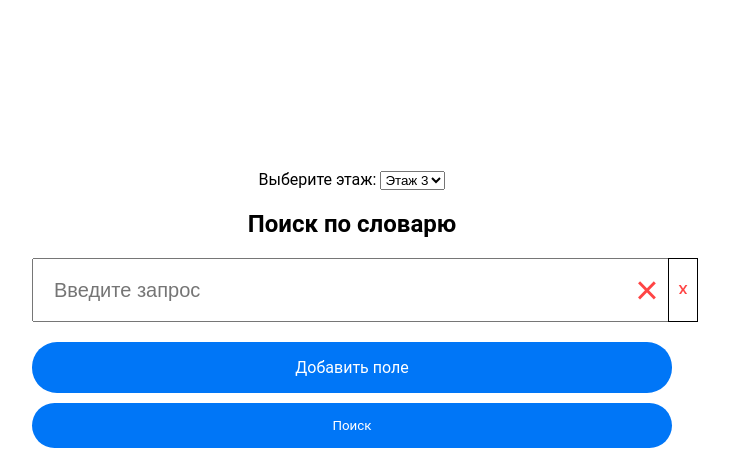
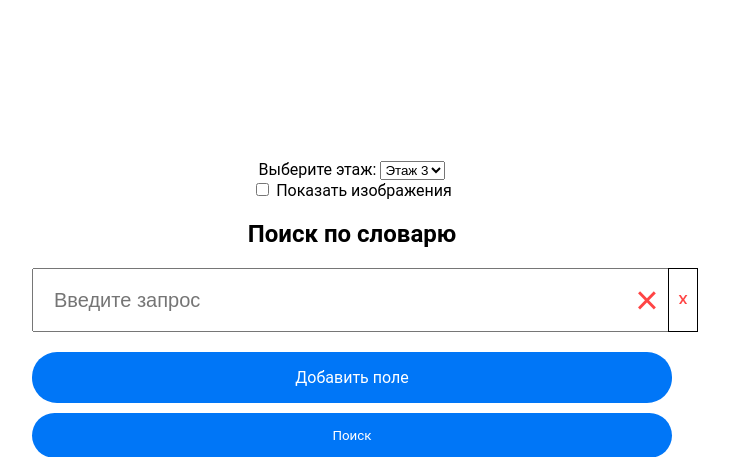
Before and after one commit to dizzzha/artc, a Django app: template templates/index.html in a window 1280 px wide. Shown: the top 457 px of the page, without its empty margins (288-1017 px from the left). Run offline with Django 5.2, Linux system fonts and the light colour scheme; the template is opened without the code that fills it, so the values that code supplies are empty; some libraries are stand-ins or nearby versions.

Commit message:
Update index.html

```diff
--- a/templates/index.html
+++ b/templates/index.html
@@ -218,6 +218,10 @@
                     <option value="1">Этаж 3</option>
                     <option value="2">Этаж 2</option>
                 </select>
+            </div>
+            <div>
+                <input type="checkbox" id="showImagesCheckbox">
+                <label for="showImagesCheckbox">Показать изображения</label>
             </div>
             <h2>Поиск по словарю</h2>
             <div id="dynamicInputs">
```
